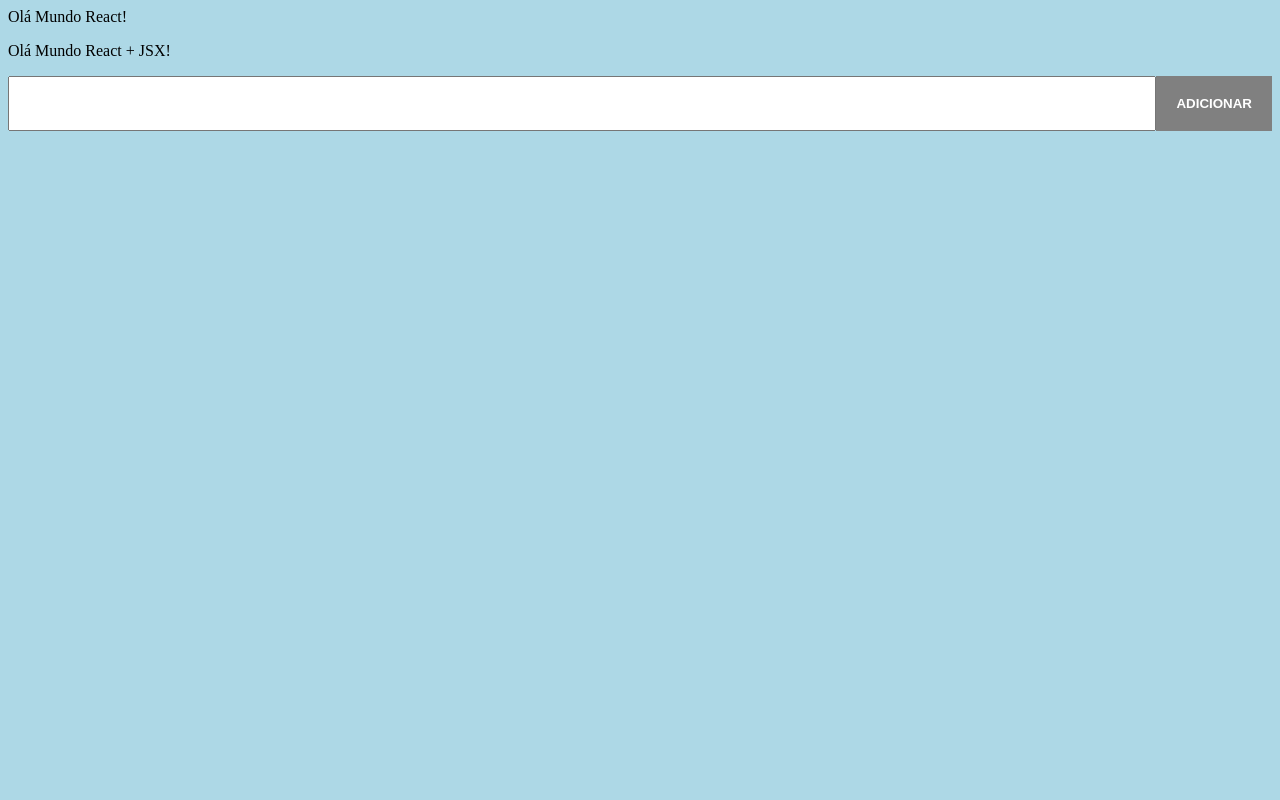
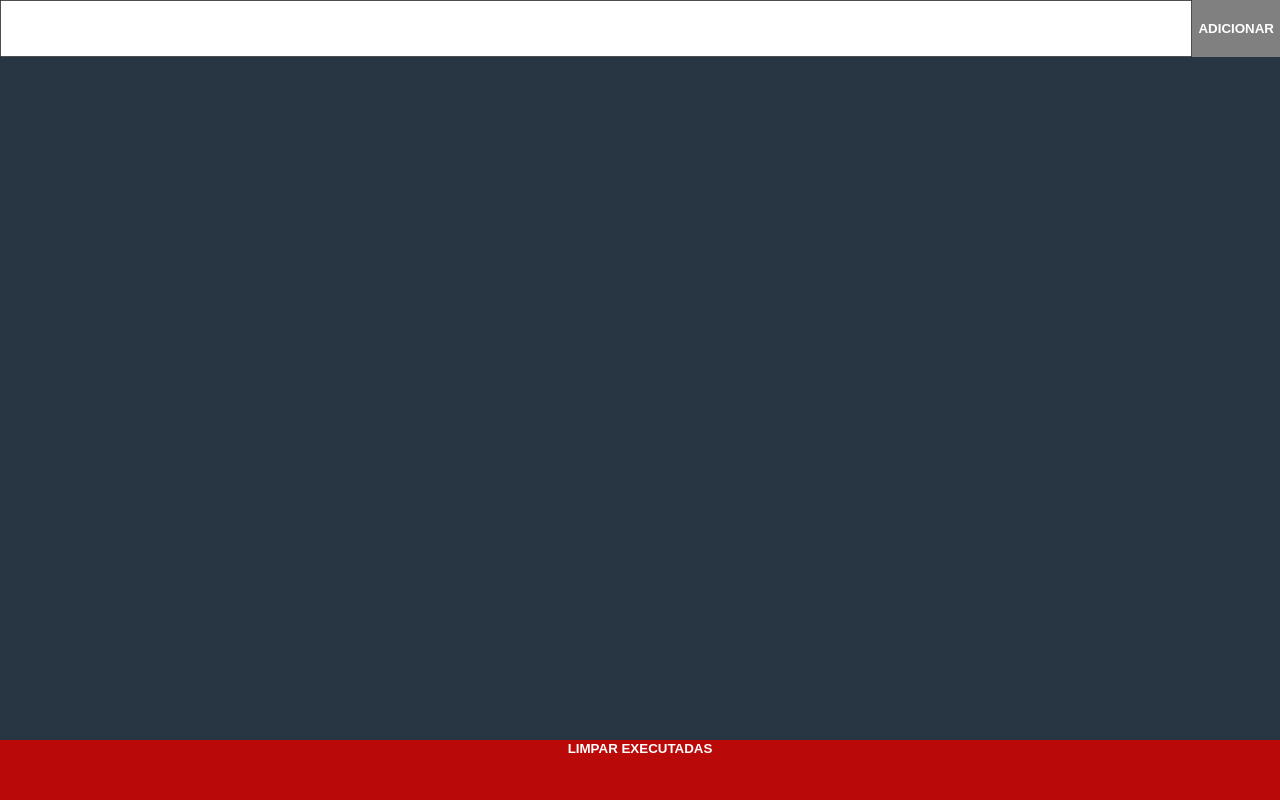
Before and after one commit to billzee/react-ifsul, a plain HTML site: page index.html in a window 1280 px wide. Drawn offline with nearby package versions, Linux system fonts and the light colour scheme.

Commit message:
criado scaffold

```diff
--- a/index.css
+++ b/index.css
@@ -1,10 +1,30 @@
 body {
-  background-color: lightblue;
+  background-color: #273642;
+  color: white;
+  margin: 0;
+  margin-bottom: 58px;
 }
 
 .todos-app {
   display: flex;
   flex-direction: column;
+  height: 100%;
+}
+
+button.danger {
+  position: fixed;
+  display: flex;
+  width: 100%;
+  justify-content: center;
+  flex: 1;
+  bottom: 0;
+  background: #ba0909;
+  height: 60px;
+  outline: none;
+  font-weight: bold;
+  text-transform: uppercase;
+  border: none;
+  color: white;
 }
 
 form {
@@ -13,14 +33,13 @@ form {
 }
 
 form > input {
-  padding: 10px;
+  padding: 15px;
   font-size: 20px;
   flex: 1;
 }
 
 form > button {
   background: #367ead;
-  padding: 20px;
   outline: none;
   font-weight: bold;
   text-transform: uppercase;
@@ -33,13 +52,15 @@ form > button:disabled {
 }
 
 .todo-list {
-  margin-top: 10px;
   display: flex;
   flex-direction: column;
   flex: 1;
 }
 
 .todo-item {
+  color: white;
+  background-color: #101a29;
+  font-weight: bold;
   font-size: 24px;
   display: flex;
   border-bottom: 2px solid #367ead;
--- a/index.html
+++ b/index.html
@@ -23,8 +23,8 @@
   </head>
   <body>
     <!-- #root -->
-    <div id="root_um"></div>
-    <div id="root_dois"></div>
+    <!-- <div id="root_um"></div>
+    <div id="root_dois"></div> -->
     <div id="root_tres"></div>
   </body>
   <!-- <script> -->
@@ -37,7 +37,7 @@
       { className: "hello" },
       "Olá Mundo React!"
     );
-    ReactDOM.render(div, document.getElementById("root_um"));
+    // ReactDOM.render(div, document.getElementById("root_um"));
 
     /*
      * Babel adicionado
@@ -48,7 +48,7 @@
     function Div() {
       return <Paragrafo mensagem="Olá Mundo React + JSX!" />;
     }
-    ReactDOM.render(<Div />, document.getElementById("root_dois"));
+    // ReactDOM.render(<Div />, document.getElementById("root_dois"));
 
     /*
      * TodosApp
@@ -86,10 +86,17 @@
         return <div className="todo-list">{todos.map(renderTodo)}</div>;
       }
 
+      function clearStriked() {
+        setTodos(todos.filter(todo => !todo.striked));
+      }
+
       return (
         <div className="todos-app">
           <TodoForm onAdd={addTodo} />
           {renderTodos()}
+          <button type="button" className="danger" onClick={clearStriked}>
+            Limpar Executadas
+          </button>
         </div>
       );
     }
@@ -126,6 +133,7 @@
       function renderDescription() {
         return todo.striked ? <s>{todo.description}</s> : todo.description;
       }
+
       return (
         <div className="todo-item" onClick={onClick}>
           {renderDescription()}
```
Also changed, not shown: scaffold.png (added).
